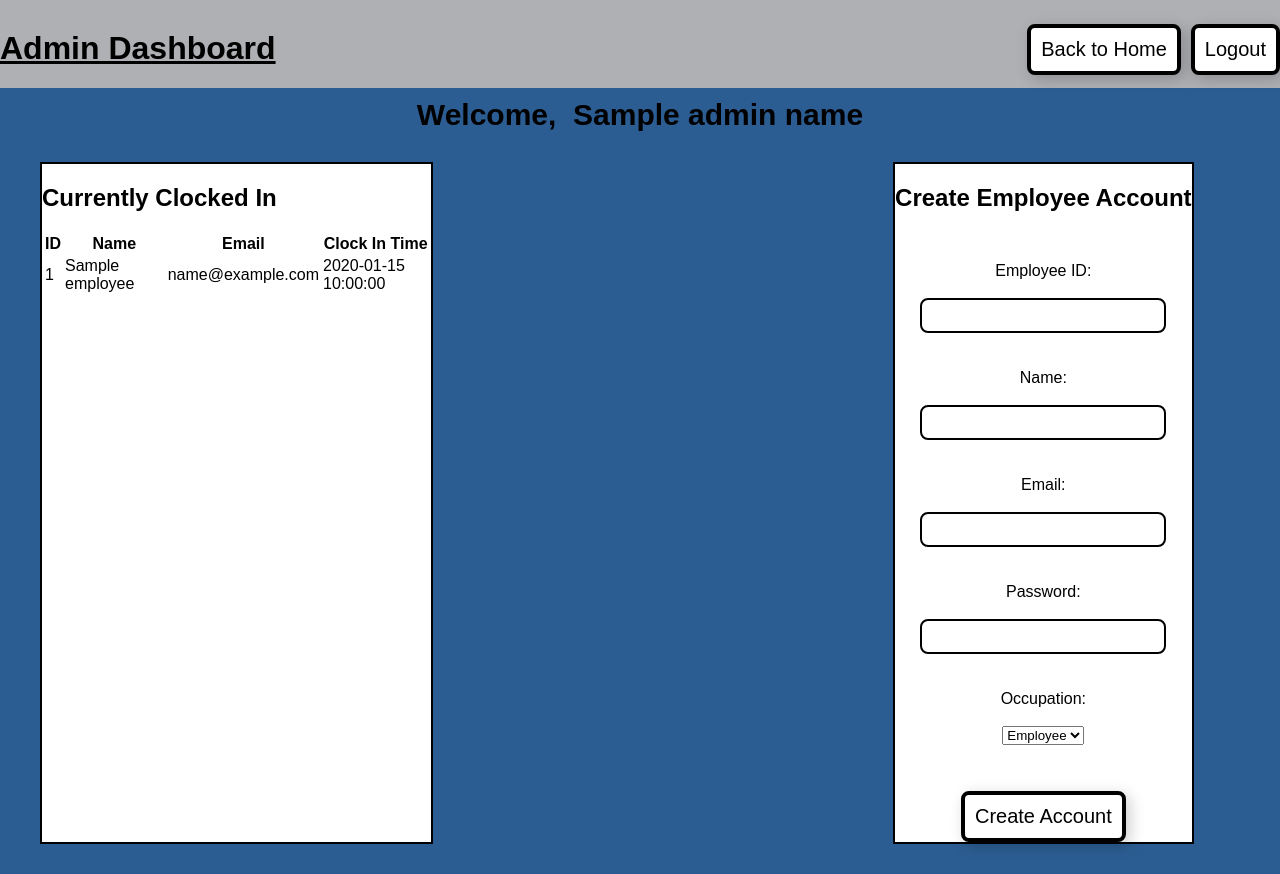
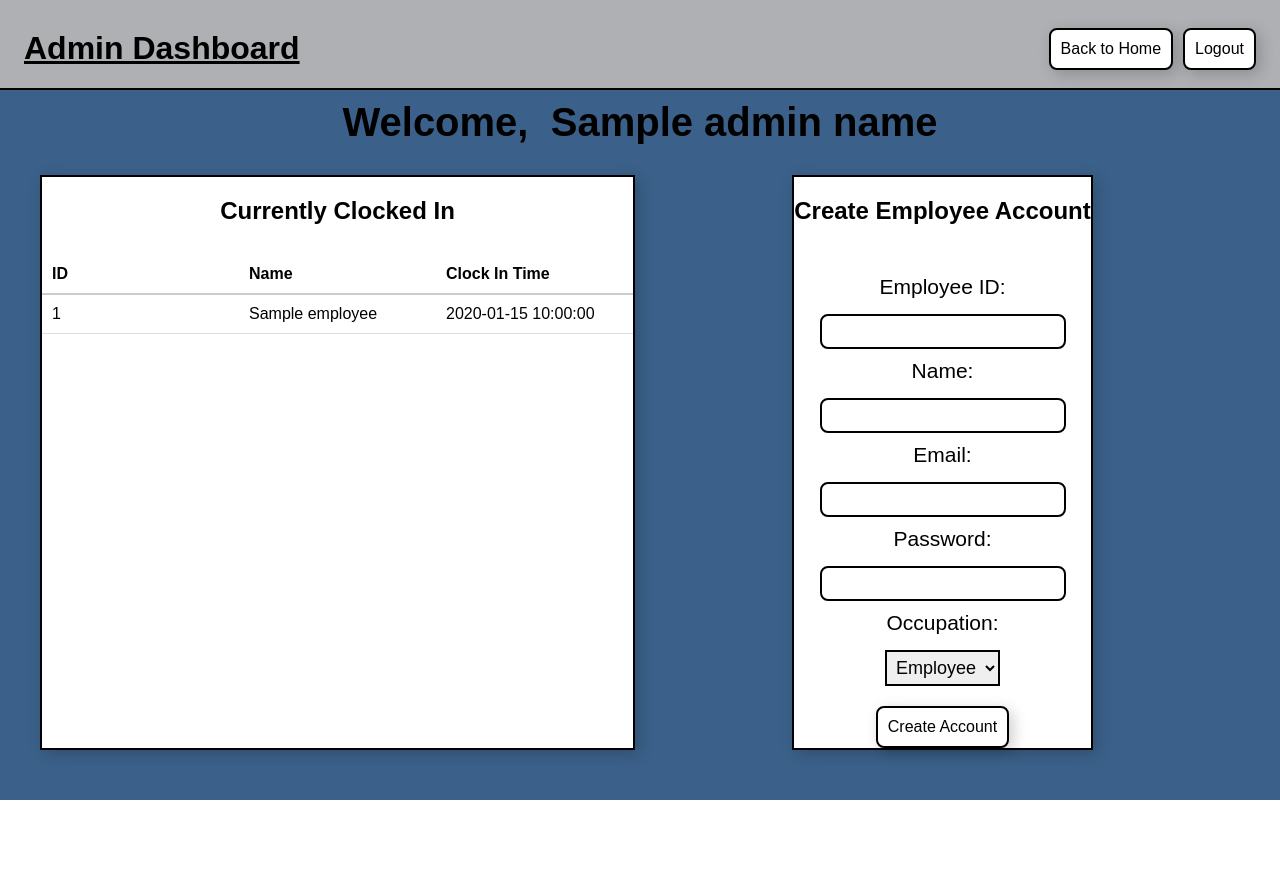
Before and after one commit to HectorCazares255/WIP, a Flask app: template templates/admin.html in a window 1280 px wide. After the commit the page ends 800 px from the top, so only its background shows below. Run offline with Flask 3, Linux system fonts and the light colour scheme; the template is opened without the code that fills it: most values are stand-ins (such as "Sample title", 1, 10 or a date in 2020).

Commit message:
Polished Admin dashboard and updated employee information in JSON file.

```diff
--- a/static/styles.css
+++ b/static/styles.css
@@ -1,7 +1,7 @@
 body {
     font-family: Arial, Helvetica, sans-serif;
     color: rgb(0, 0, 0);
-    background-color: rgb(44, 93, 146);
+    background-color: rgb(59, 97, 138);
     margin: 0;
     padding: 0;
 }
@@ -35,25 +35,29 @@ form {
 
 button {
     margin-top: 10px;
-    border: 4px solid rgb(0, 0, 0);
+    border: 2px solid rgb(0, 0, 0);
     padding: 10px;
     background-color: rgb(255, 255, 255);
     border-radius: 8px;
-    font-size: 20px;
+    font-size: 16px;
     box-shadow: 4px 4px 15px rgba(0, 0, 0, 0.2);
     align-items: center;
     display: flex;
     justify-content: center;
     flex-direction: row;
-
 }
 
 button:hover {
-    background-color: rgb(189, 189, 189);
+    background-color: rgb(212, 211, 211);
     cursor: pointer;
     text-decoration: underline;
     box-shadow: 0 0 5px rgba(0, 0, 0, 0.5);
 
+}
+
+button:active {
+    background-color: rgb(255, 255, 255);
+    box-shadow: none;
 }
 
 .sessioninfo {
@@ -110,12 +114,44 @@ input:focus {
     border: 2px solid black;
     justify-content: left;
     flex-wrap: wrap;
+    box-shadow: 4px 4px 15px rgba(0, 0, 0, 0.2);
+}
+
+.employee_track h2 {
+    color: black;
+    text-align: center;
+    justify-content: center;
+    margin-bottom: 30px;
+}
+
+.employee_track table {
+    width: 100%;
+    border-collapse: collapse;
+    margin-top: 10px;
+}
+
+.employee_track th {
+    text-align: left;
+    padding: 10px;
+    border-bottom: 2px solid #ccc;
+    font-weight: bold;
+}
+
+.employee_track td {
+    padding: 10px;
+    border-bottom: 1px solid #ddd;
+}
+
+.employee_track th,
+.employee_track td {
+    width: 33%;
 }
 
 .employee_create {
     background-color: white;
     border: 2px solid black;
-    margin:auto;
+    margin: auto;
+    box-shadow: 4px 4px 15px rgba(0, 0, 0, 0.2);
 }
 
 .employee_create h2 {
@@ -137,7 +173,7 @@ input:focus {
 }
 
 .welcomeadmin {
-    font-size: 30px;
+    font-size: 40px;
     color: rgb(0, 0, 0);
     text-align: center;
     margin: 10px;
@@ -149,9 +185,41 @@ input:focus {
     align-items: center;
     justify-content: space-between;
     width: 100%;
+    border-bottom: 2px solid black;
+}
+
+.admin_head h1 {
+    font-size: 32px;
+    color: rgb(0, 0, 0);
+    margin-left: 24px;
 }
 
 .buttonnadmin {
     display: flex;
     gap: 10px;
+    margin-right: 24px;
 }
+
+.employee_form {
+    display: flex;
+    flex-direction: column;
+    align-items: center;
+    justify-content: center;
+    gap: 10px;
+
+}
+
+.employee_form label {
+    font-size: 21px;
+    color: rgb(0, 0, 0);
+    margin-bottom: 5px;
+
+}
+
+.employee_form select {
+    padding: 5px;
+    border: 2px solid rgb(0, 0, 0);
+    font-size: 18px;
+    align-items: center;
+    justify-content: center;
+}
--- a/templates/admin.html
+++ b/templates/admin.html
@@ -7,6 +7,7 @@
     <link rel="stylesheet" href="{{ url_for('static', filename='styles.css') }}">
 </head>
 <body>
+
     <div class="admin_head">
         <h1>Admin Dashboard</h1>
 
@@ -14,12 +15,14 @@
             <form action="{{ url_for('index') }}" method="get">
                 <button type="submit">Back to Home</button>
             </form>
+
             <form action="{{ url_for('logout') }}" method="get">
                 <button type="submit">Logout</button>
             </form>
         </div>
     </div>
-        <h2 class="welcomeadmin"><b>Welcome, </b>&nbsp;{{ admin_name }}</h2>
+
+    <h2 class="welcomeadmin">Welcome, &nbsp;{{ admin_name }}</h2>
 
     {% if message %}
         <p class="success">{{ message }}</p>
@@ -39,53 +42,48 @@
                     <tr>
                         <th>ID</th>
                         <th>Name</th>
-                        <th>Email</th>
                         <th>Clock In Time</th>
                     </tr>
                     {% for employee in clocked_in_employees %}
                     <tr>
                         <td>{{ employee.ID }}</td>
                         <td>{{ employee.Name }}</td>
-                        <td>{{ employee.Email }}</td>
                         <td>{{ employee.ClockInTime }}</td>
                     </tr>
                     {% endfor %}
                 </table>
             {% else %}
-                <p style="font-size: 14px">No employees are currently clocked in.</p>
+                <p class="no-employees">No employees are currently clocked in.</p>
             {% endif %}
-        </div>
-
-        <div>
-            <br><br></b>
         </div>
 
         <div class="employee_create">
             <h2>Create Employee Account</h2>
 
-            <form method="POST" action="{{ url_for('admin_dashboard') }}">
-                <label for="id">Employee ID:</label><br>
-                <input type="number" name="id" required><br><br>
+            <form method="POST" action="{{ url_for('admin_dashboard') }}" class="employee_form">
+                <label for="id">Employee ID:</label>
+                <input type="number" name="id" id="id" required>
 
-                <label for="name">Name:</label><br>
-                <input type="text" name="name" required><br><br>
+                <label for="name">Name:</label>
+                <input type="text" name="name" id="name" required>
 
-                <label for="email">Email:</label><br>
-                <input type="email" name="email" required><br><br>
+                <label for="email">Email:</label>
+                <input type="email" name="email" id="email" required>
 
-                <label for="password">Password:</label><br>
-                <input type="text" name="password" required><br><br>
+                <label for="password">Password:</label>
+                <input type="text" name="password" id="password" required>
 
-                <label for="occupation">Occupation:</label><br>
-                <select name="occupation" required>
+                <label for="occupation">Occupation:</label>
+                <select name="occupation" id="occupation" required>
                     <option value="Employee">Employee</option>
                     <option value="Admin">Admin</option>
-                </select><br><br>
+                </select>
 
                 <button type="submit">Create Account</button>
             </form>
         </div>
+
     </div>
-    </div>
+
 </body>
 </html>
```
Also changed, not shown: employeeinfo.json (+26 -11 lines), hours.json (+16 -1 lines), shiftdata.json (+20 -2 lines). Lines whose indentation alone changed are shown as unchanged.
